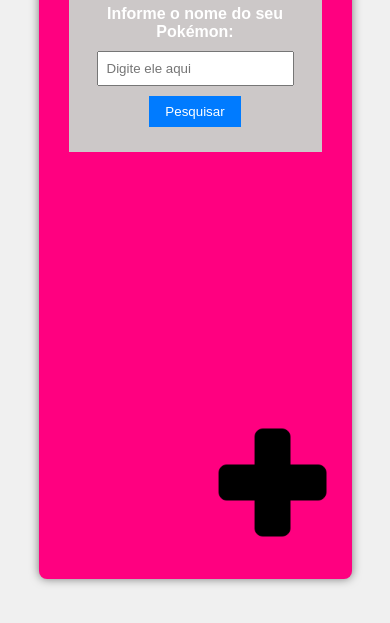
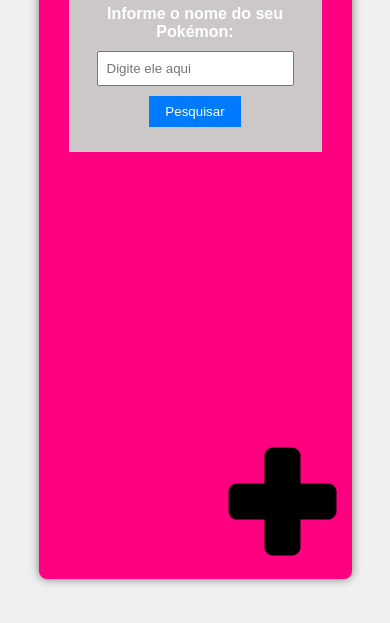
Before and after one commit to Jonaskest/Teste-PokeAPI, a plain HTML site: page index.html in a window 390 px wide. Shown: the part 201-824 px from the top of the page. Drawn offline with Linux system fonts and the light colour scheme.

Commit message:
ajuste das divs

```diff
--- a/index.html
+++ b/index.html
@@ -16,8 +16,9 @@
                 <button id="pesquisarBtn" onclick= "buscarPokemon()">Pesquisar</button>
             </div>
         </div>
+        <img class="D-pad" src="./imagens/D-pad.png">
         <div class="pokemon-info" id="pokemonInfo"></div>
-        <img src="./imagens/D-pad.png">
+
     </div>
     <script src="script.js"></script>
 </body>
--- a/styles.css
+++ b/styles.css
@@ -25,10 +25,14 @@
     height: 80%;
     position: relative;
 }
-img{
+.D-pad{
     position: absolute;
-    bottom: 50px;
-    right: 50px;
+    max-width: 100%;
+    height: auto;
+    margin-top: 20px;
+    margin-right: 30px;
+    bottom: 10px;
+    right: 1px;
 }
 .container3{
     margin-bottom: 20px;
@@ -59,8 +63,9 @@
     background-color: #0056b3;
 }
 .pokemon-info{
-    margin-right: 50px;
-    margin-top: 50px;
+    margin: auto;
+    margin-right: 60px;
+    margin-top: 70px;
     color: white;
 
 }
@@ -76,15 +81,15 @@
     .container{
         position: relative;
     }
-    img{
+    .D-pad{
         position:absolute;
         width: 150px;
-        bottom: 20px;
-        left: 160px;
+        bottom: 1px;
+        left: 170px;
     }
     .pokemon-info{
         margin: auto;
-        margin-top: 50px;
+        margin-top: 20px;
         max-width: 500px;
         white-space: nowrap;
         overflow: hidden;
```
